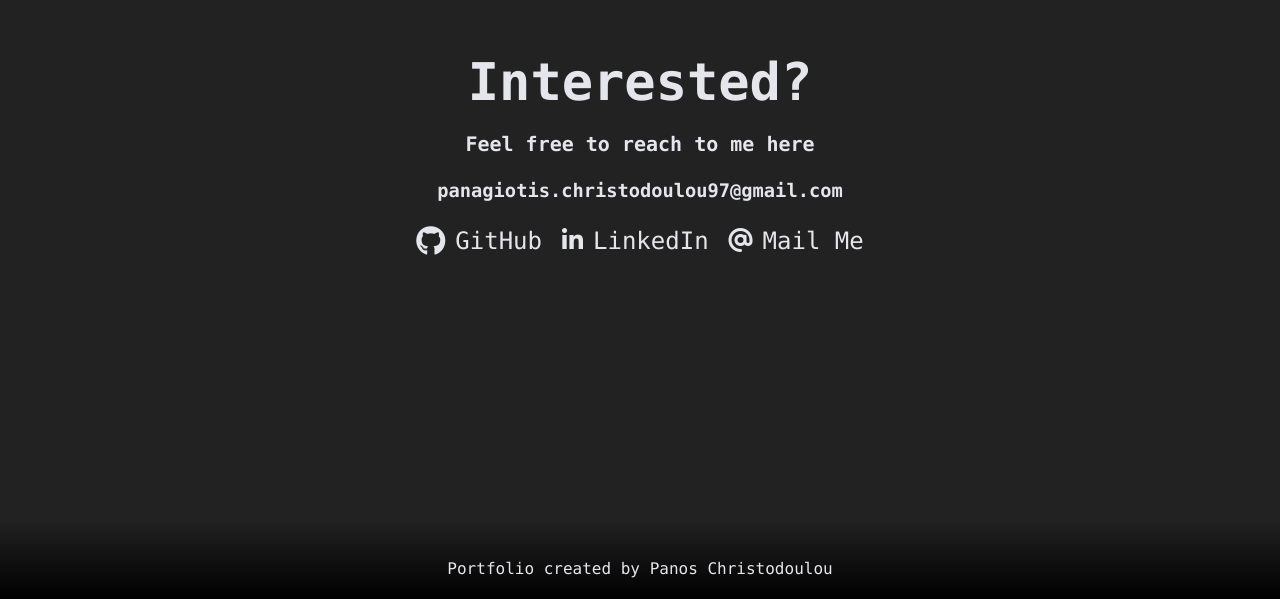
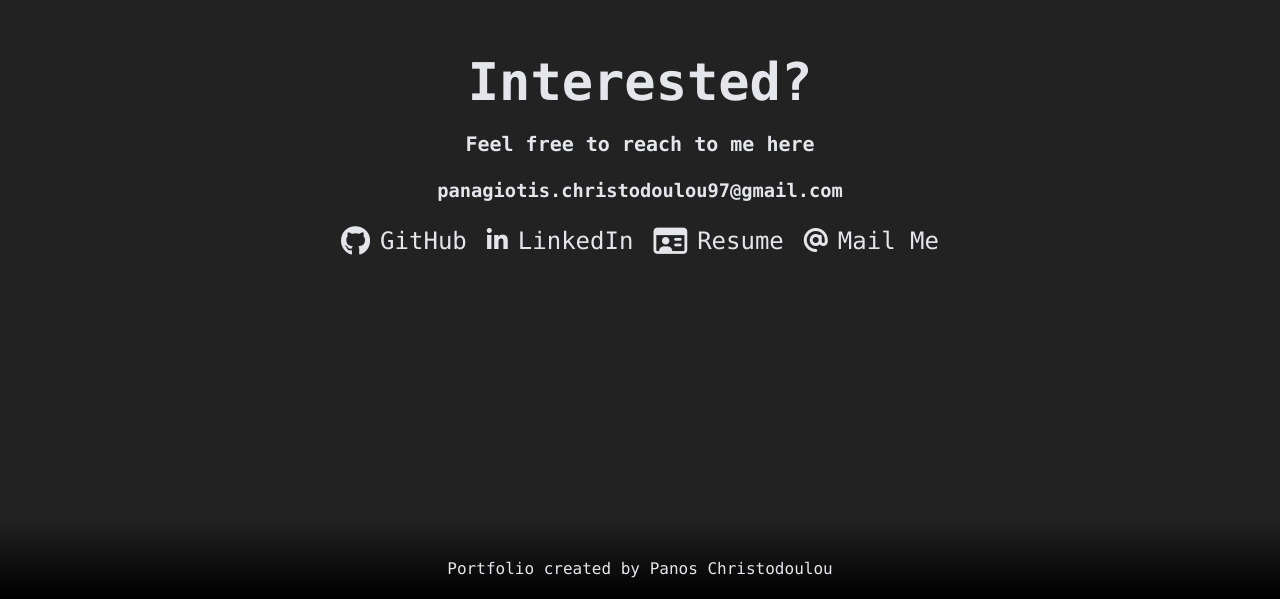
Before and after one commit to mirindas/mirindas.github.io, a plain HTML site: page index.html in a window 1280 px wide. Shown: the part 3564-4163 px from the top of the page. Drawn offline with Linux system fonts and the light colour scheme.

Commit message:
deleted unnecessary comments & added my CV

```diff
--- a/index.html
+++ b/index.html
@@ -64,13 +64,6 @@
               <a class="project-btn" href="https://github.com/mirindas/quoteGen" target="_blank">
                 <i class="fa fa-code fa-lg"></i>Source</a
               >
-              <!-- <a
-                class="project-btn"
-                href="https://codepen.io/Mirindas/full/QWjdweg"
-                target="_blank"
-              >
-                <i class="fa fa-folder-open-o fa-lg"></i>View</a
-              > -->
             </div>
           </div>
         </div>
@@ -89,13 +82,6 @@
               <a class="project-btn" href="https://github.com/mirindas/dogAPI" target="_blank">
                 <i class="fa fa-code fa-lg"></i>Source</a
               >
-              <!-- <a
-                class="project-btn"
-                href="https://codepen.io/Mirindas/full/OJVreZQ"
-                target="_blank"
-              >
-                <i class="fa fa-folder-open-o fa-lg"></i>View</a
-              > -->
             </div>
           </div>
         </div>
@@ -114,13 +100,6 @@
               <a class="project-btn" href="https://github.com/mirindas/eCall" target="_blank">
                 <i class="fa fa-code fa-lg"></i>Source</a
               >
-              <!-- <a
-                class="project-btn"
-                href="https://codepen.io/Mirindas/full/yLYVwyW"
-                target="_blank"
-              >
-                <i class="fa fa-folder-open-o fa-lg"></i>View</a
-              > -->
             </div>
           </div>
         </div>
@@ -139,9 +118,6 @@
             <div class="project-links">
                <a class="project-btn" href="https://github.com/mirindas/lockdownApp" target="_blank">
                 <i class="fa fa-code fa-lg"></i>Source</a>
-             <!-- <a class="project-btn" href="https://github.com/" target="_blank">
-                <i class="fa fa-folder-open-o fa-lg"></i>View</a
-              > -->
             </div>
           </div>
         </div>
@@ -160,13 +136,6 @@
               <a class="project-btn" href="https://github.com/mirindas/first_chrome_extension" target="_blank">
                 <i class="fa fa-code fa-lg"></i>Source</a
               >
-              <!-- <a
-                class="project-btn"
-                href="https://codepen.io/Mirindas/full/QWjvqOd"
-                target="_blank"
-              >
-                <i class="fa fa-folder-open-o fa-lg"></i>View</a
-              > -->
             </div>
           </div>
         </div>
@@ -201,32 +170,15 @@
         >
           <i class="fa fa-linkedin"></i>LinkedIn</a
         ></li>
+        <li><a class="profile-link" href="/cv/panagiotis-christodoulou-cv.pdf"
+          target="_blank"
+          ><i class="fa fa-id-card-o fa-lg"></i>Resume</a
+        ></li>
         <li><a class="profile-link" href="mailto:panagiotis.christodoulou97@gmail.com"
           ><i class="fas fa-at"></i>Mail Me</a
         ></li>
+
       </ul>
-
-      <!-- Old way of Redirect buttons to my links might delete later -->
-      <!-- <div class="links">
-        <a
-          class="profile-link"
-          href="https://github.com/mirindas"
-          target="_blank"
-        >
-          <i class="fa fa-github fa-lg"></i>GitHub</a
-        >
-        <a
-          class="profile-link"
-          href="https://www.linkedin.com/in/panoschr/"
-          target="_blank"
-        >
-          <i class="fa fa-linkedin"></i>LinkedIn</a
-        >
-        <a class="profile-link" href="mailto:example@example.com"
-          ><i class="fas fa-at"></i>Mail Me</a
-        > -->
-        <!--<button class="link-btn" id="Resume">Resume</button>
-      <a id="profile-link" href="https://github.com/" target="_blank"> <i class="fa fa-id-card-o fa-lg"></i>Resume</a>-->
       </div>
     </section>
     <footer>
--- a/style.css
+++ b/style.css
@@ -456,3 +456,21 @@ h1 {
   opacity: 0;
   transform: translateY(8rem);
 }
+
+/* SCROLL BAR */
+
+::-webkit-scrollbar {
+  width: 0.625rem;
+}
+
+::-webkit-scrollbar-track {
+  background: #737272;
+}
+
+::-webkit-scrollbar-thumb {
+  background: rgb(67, 66, 66);
+}
+
+::-webkit-scrollbar-thumb:hover {
+  background: #555;
+}
```
Also changed, not shown: 1 other file.
